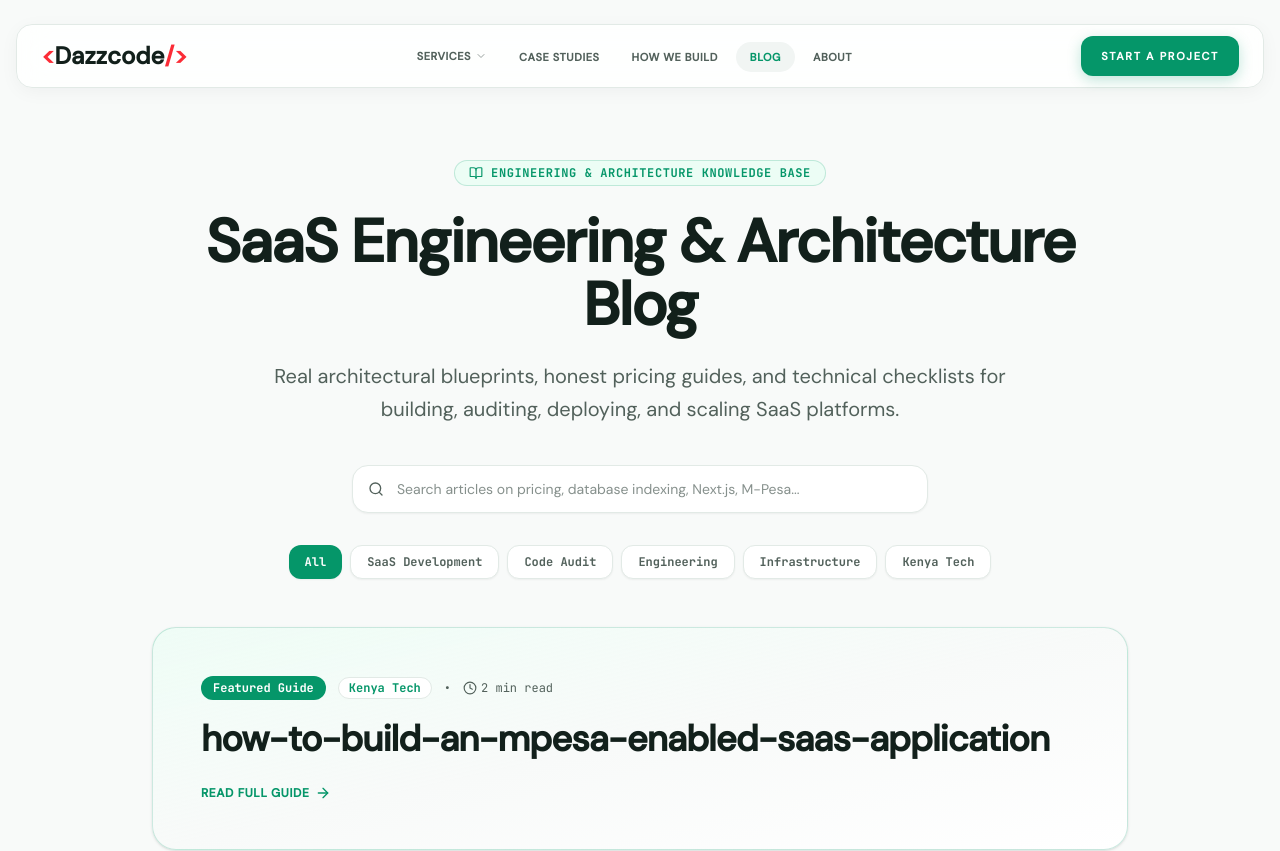
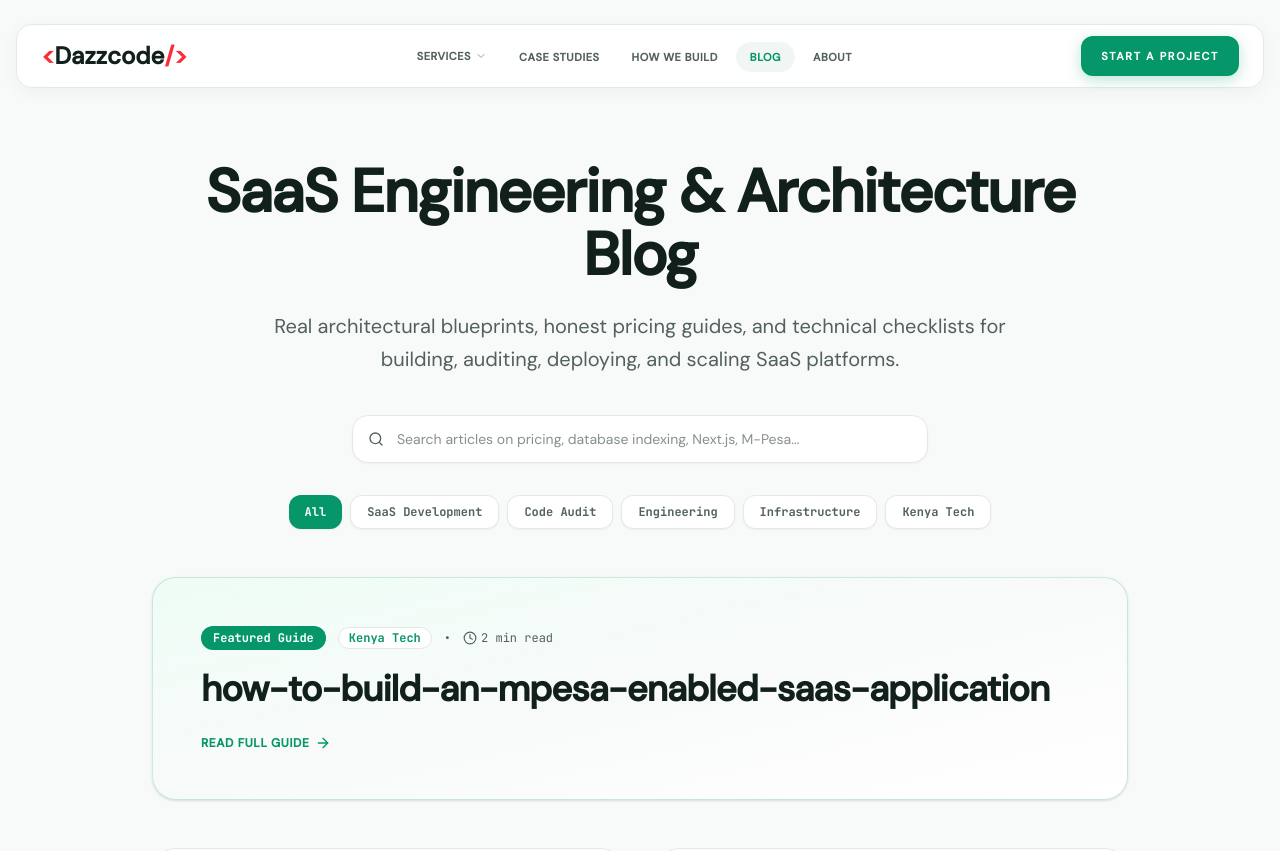
Before and after one commit to kagailawrence/dazzcode-website-v2, a Next.js app: page /blog in a window 1280 px wide. Shown: the top 851 px of the page. Built offline with nearby package versions, Linux system fonts and the light colour scheme.

Commit message:
dazzcode

```diff
--- a/app/blog/page.tsx
+++ b/app/blog/page.tsx
@@ -92,10 +92,7 @@ export default function BlogListingPage() {
       {/* Hero Header */}
       <section className="pt-32 pb-16 md:pt-40 md:pb-20 bg-[#F8FAF9] border-b border-[#E2EAE6]">
         <div className="container px-4 md:px-6 mx-auto max-w-5xl text-center">
-          <div className="inline-flex items-center gap-2 px-3.5 py-1 rounded-full bg-[#ECFDF5] border border-[#059669]/20 text-[#059669] text-xs font-mono font-bold uppercase tracking-wider mb-6">
-            <BookOpen className="w-3.5 h-3.5" />
-            <span>Engineering & Architecture Knowledge Base</span>
-          </div>
+
 
           <h1 className="text-4xl sm:text-5xl md:text-6xl font-black tracking-tight leading-[1.05] text-[#12201B] mb-6">
             SaaS Engineering & Architecture Blog
--- a/lib/data.ts
+++ b/lib/data.ts
@@ -791,7 +791,7 @@ export const services: ServiceDetail[] = [
 export const caseStudies: CaseStudyDetail[] = [
     {
         slug: "dazzpos",
-        title: "DazzPOS: High-Performance Offline-First Retail POS & Sync Engine",
+        title: "DazzPOS: Retail POS ",
         client: "Multi-Store Retail & Supermarket Networks (Kenya & East Africa)",
         category: "SaaS Architecture & Offline-First POS",
         description: "How we architected a resilient, offline-first Point of Sale application capable of processing high-volume barcode transactions with zero downtime during internet outages, syncing automatically to PostgreSQL via M-Pesa automated webhooks.",
```
